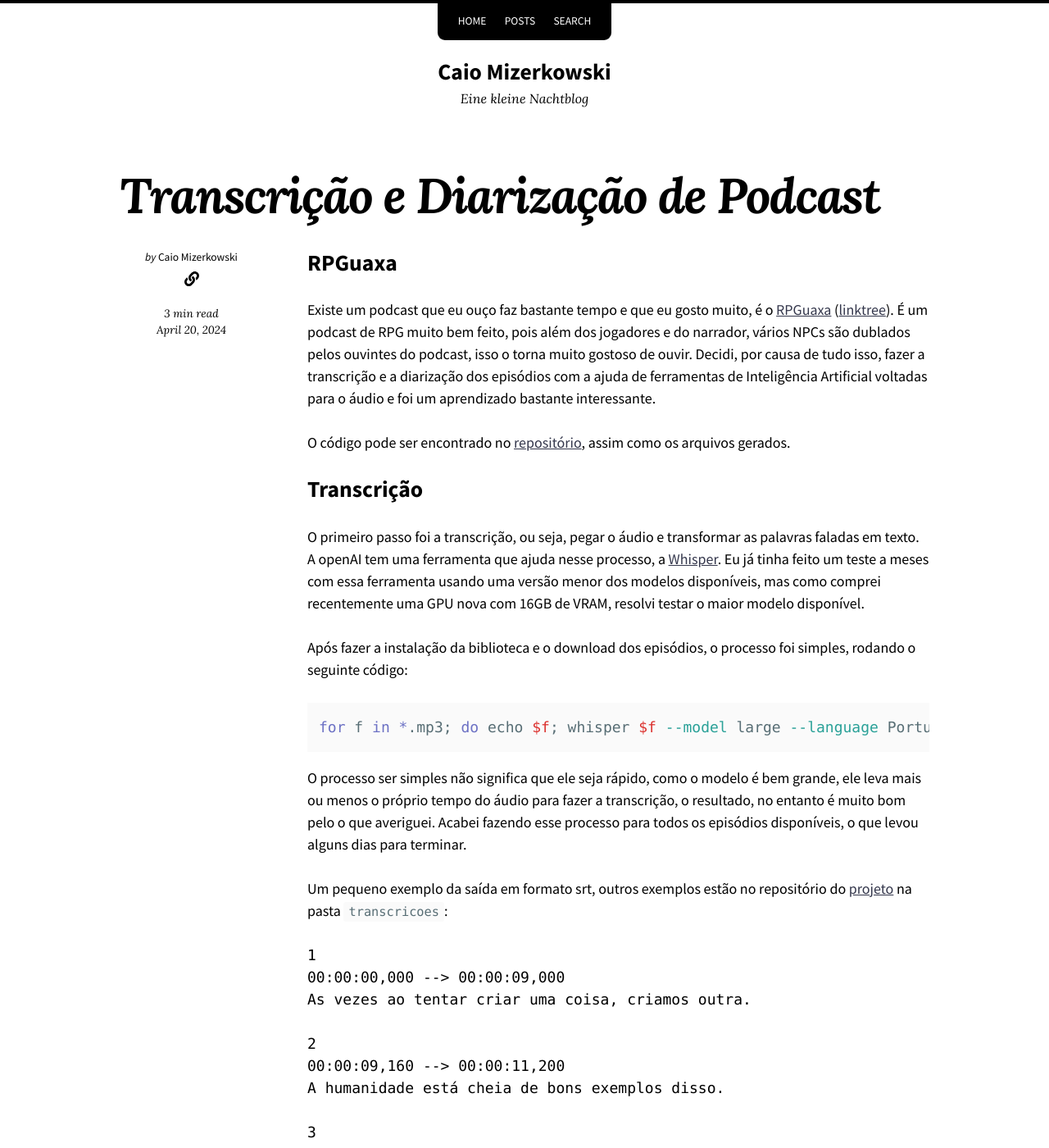
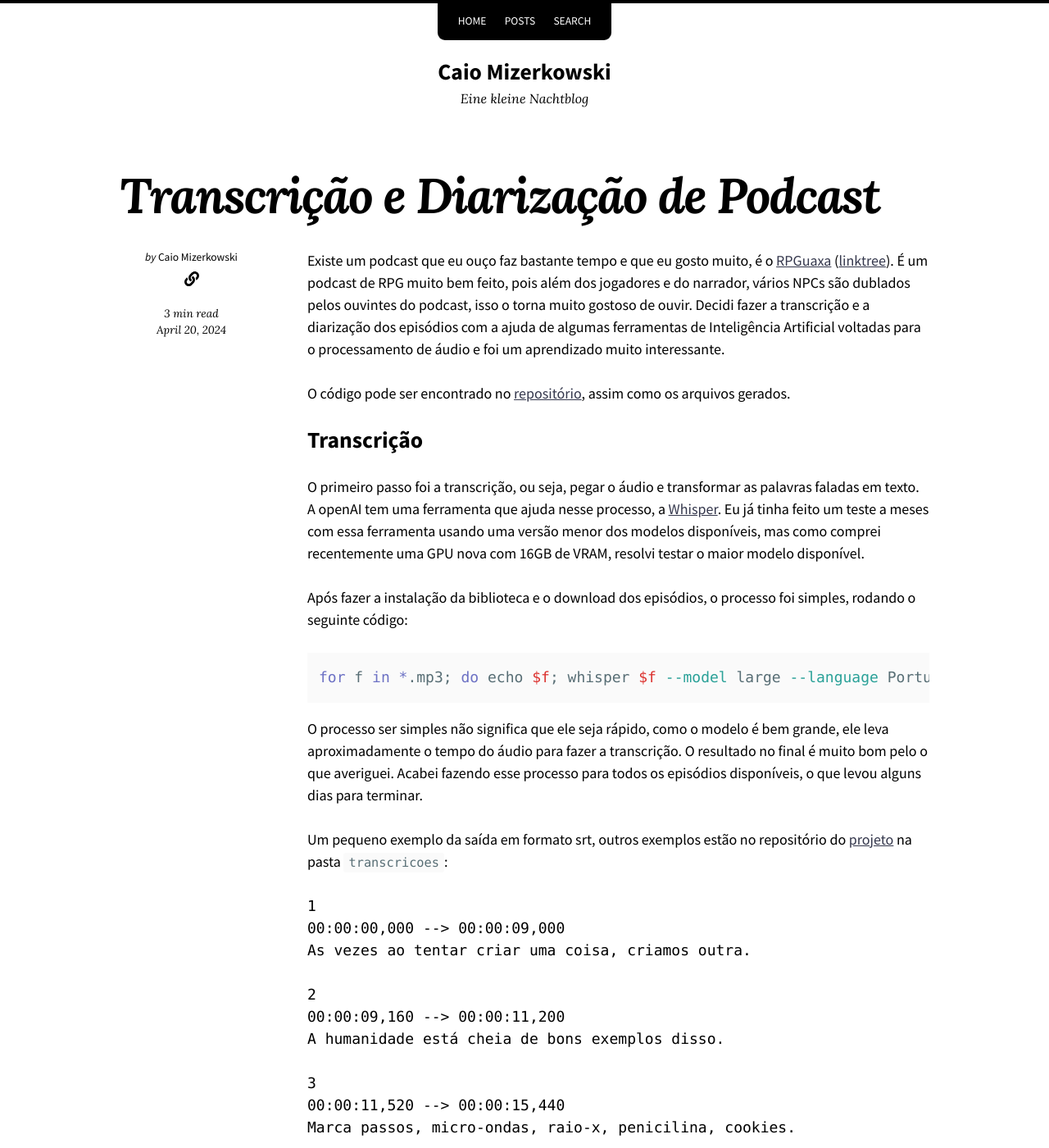
Before and after one commit to CaioMizerkowski/CaioMizerkowski.github.io, a Jekyll site: the page built from _posts/2024-04-20-Transcricao_e_diarizacao.md, in a window 1280 px wide and 1400 px high. Shown: the whole window at 82% size. Built offline with Jekyll 4.4.1, drawn with Linux system fonts in a browser that asks for light colours; nearby versions of some CDN libraries; some of the changed text lies outside the part shown.

Commit message:
pequenas melhorias

````diff
--- a/_posts/2024-04-20-Transcricao_e_diarizacao.md
+++ b/_posts/2024-04-20-Transcricao_e_diarizacao.md
@@ -3,9 +3,7 @@ title: "Transcrição e Diarização de Podcast"
 date: 2024-04-20
 ---
 
-## RPGuaxa
-
-Existe um podcast que eu ouço faz bastante tempo e que eu gosto muito, é o [RPGuaxa](https://www.deviante.com.br/podcasts/rpguaxa/) ([linktree](https://linktr.ee/Rpguaxa)). É um podcast de RPG muito bem feito, pois além dos jogadores e do narrador, vários NPCs são dublados pelos ouvintes do podcast, isso o torna muito gostoso de ouvir. Decidi, por causa de tudo isso, fazer a transcrição e a diarização dos episódios com a ajuda de ferramentas de Inteligência Artificial voltadas para o áudio e foi um aprendizado bastante interessante.
+Existe um podcast que eu ouço faz bastante tempo e que eu gosto muito, é o [RPGuaxa](https://www.deviante.com.br/podcasts/rpguaxa/) ([linktree](https://linktr.ee/Rpguaxa)). É um podcast de RPG muito bem feito, pois além dos jogadores e do narrador, vários NPCs são dublados pelos ouvintes do podcast, isso o torna muito gostoso de ouvir. Decidi fazer a transcrição e a diarização dos episódios com a ajuda de algumas ferramentas de Inteligência Artificial voltadas para o processamento de áudio e foi um aprendizado muito interessante.
 
 O código pode ser encontrado no [repositório](https://github.com/CaioMizerkowski/guaxa), assim como os arquivos gerados.
 
@@ -19,7 +17,7 @@ Após fazer a instalação da biblioteca e o download dos episódios, o processo
 for f in *.mp3; do echo $f; whisper $f --model large --language Portuguese ; done
 ```
 
-O processo ser simples não significa que ele seja rápido, como o modelo é bem grande, ele leva mais ou menos o próprio tempo do áudio para fazer a transcrição, o resultado, no entanto é muito bom pelo o que averiguei. Acabei fazendo esse processo para todos os episódios disponíveis, o que levou alguns dias para terminar.
+O processo ser simples não significa que ele seja rápido, como o modelo é bem grande, ele leva aproximadamente o tempo do áudio para fazer a transcrição. O resultado no final é muito bom pelo o que averiguei. Acabei fazendo esse processo para todos os episódios disponíveis, o que levou alguns dias para terminar.
 
 Um pequeno exemplo da saída em formato srt, outros exemplos estão no repositório do [projeto](https://github.com/CaioMizerkowski/guaxa) na pasta `transcricoes`:
 
````
Also changed, not shown: other parts of _posts/2024-04-20-Transcricao_e_diarizacao.md (+4 -2 lines).
